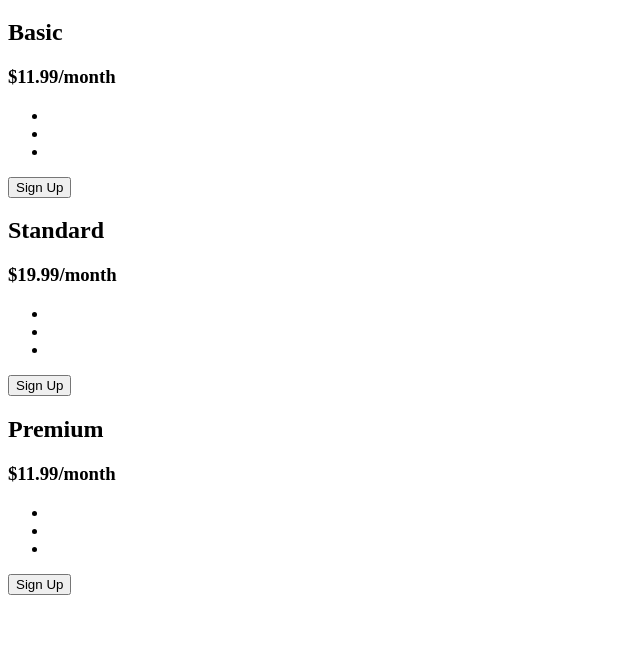
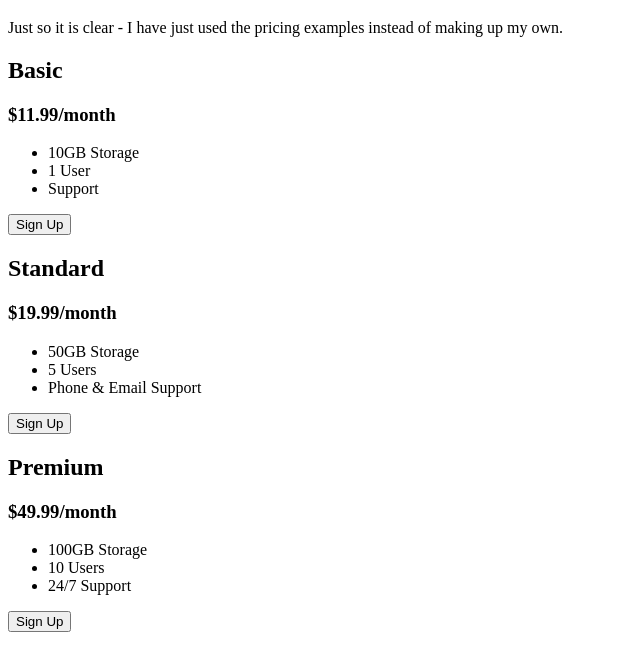
Before and after one commit to EmmAssassin/Project-Pricing-Table, a plain HTML site: page index.html in a window 1280 px wide. Shown: the part 61-732 px from the top of the page, without its empty margins (0-640 px from the left). Drawn offline with Linux system fonts and the light colour scheme.

Commit message:
Update index.html

```diff
--- a/index.html
+++ b/index.html
@@ -8,13 +8,14 @@
 <body>
     <main>
         <h1>Pricing</h1>
+        <p>Just so it is clear - I have just used the pricing examples instead of making up my own.</p>
         <section>
             <h2>Basic</h2>
             <h3>$11.99/month</h3>
             <ul>
-                <li></li>
-                <li></li>
-                <li></li>
+                <li>10GB Storage</li>
+                <li>1 User</li>
+                <li>Support</li>
             </ul>
             <button>Sign Up</button>
         </section>
@@ -22,19 +23,19 @@
             <h2>Standard</h2>
             <h3>$19.99/month</h3>
             <ul>
-                <li></li>
-                <li></li>
-                <li></li>
+                <li>50GB Storage</li>
+                <li>5 Users</li>
+                <li>Phone & Email Support</li>
             </ul>
             <button>Sign Up</button>
         </section>
         <section>
             <h2>Premium</h2>
-            <h3>$11.99/month</h3>
+            <h3>$49.99/month</h3>
             <ul>
-                <li></li>
-                <li></li>
-                <li></li>
+                <li>100GB Storage</li>
+                <li>10 Users</li>
+                <li>24/7 Support</li>
             </ul>
             <button>Sign Up</button>
         </section>
```
